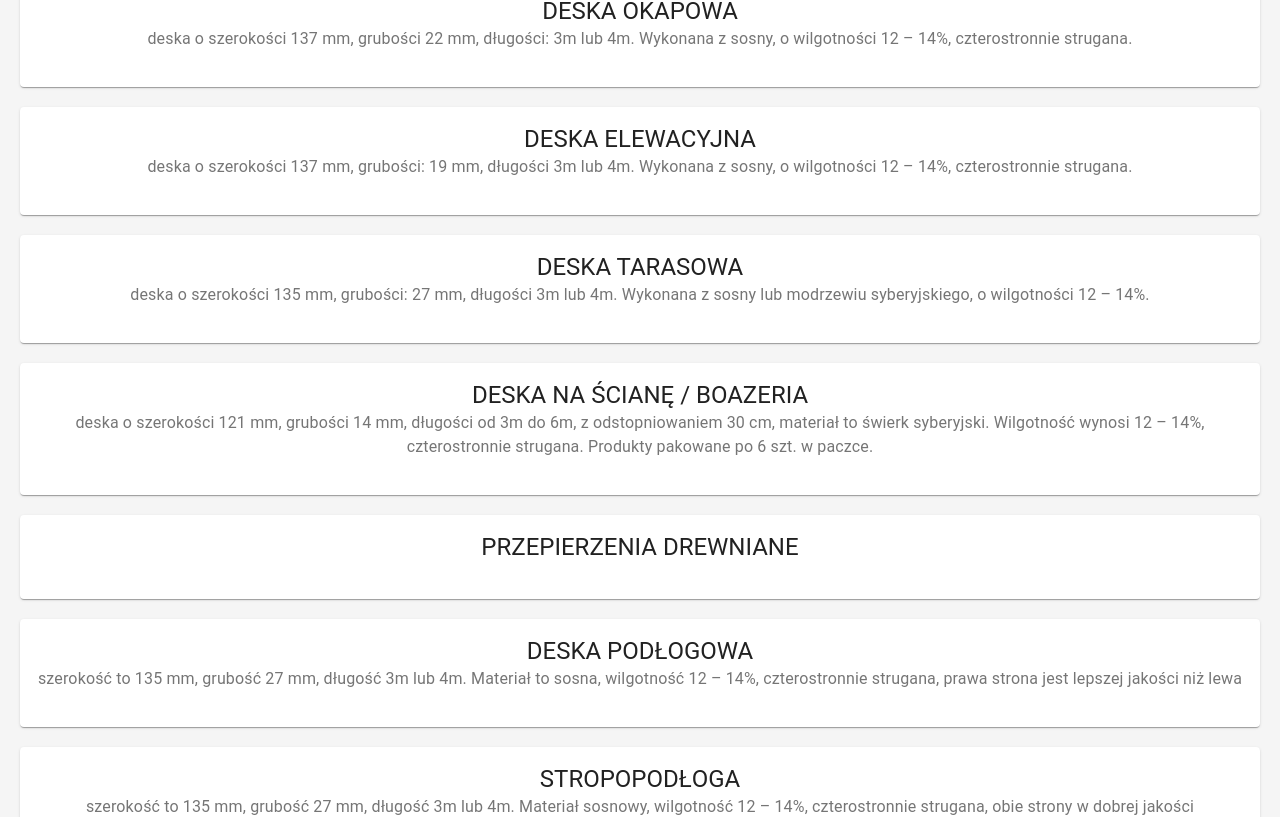
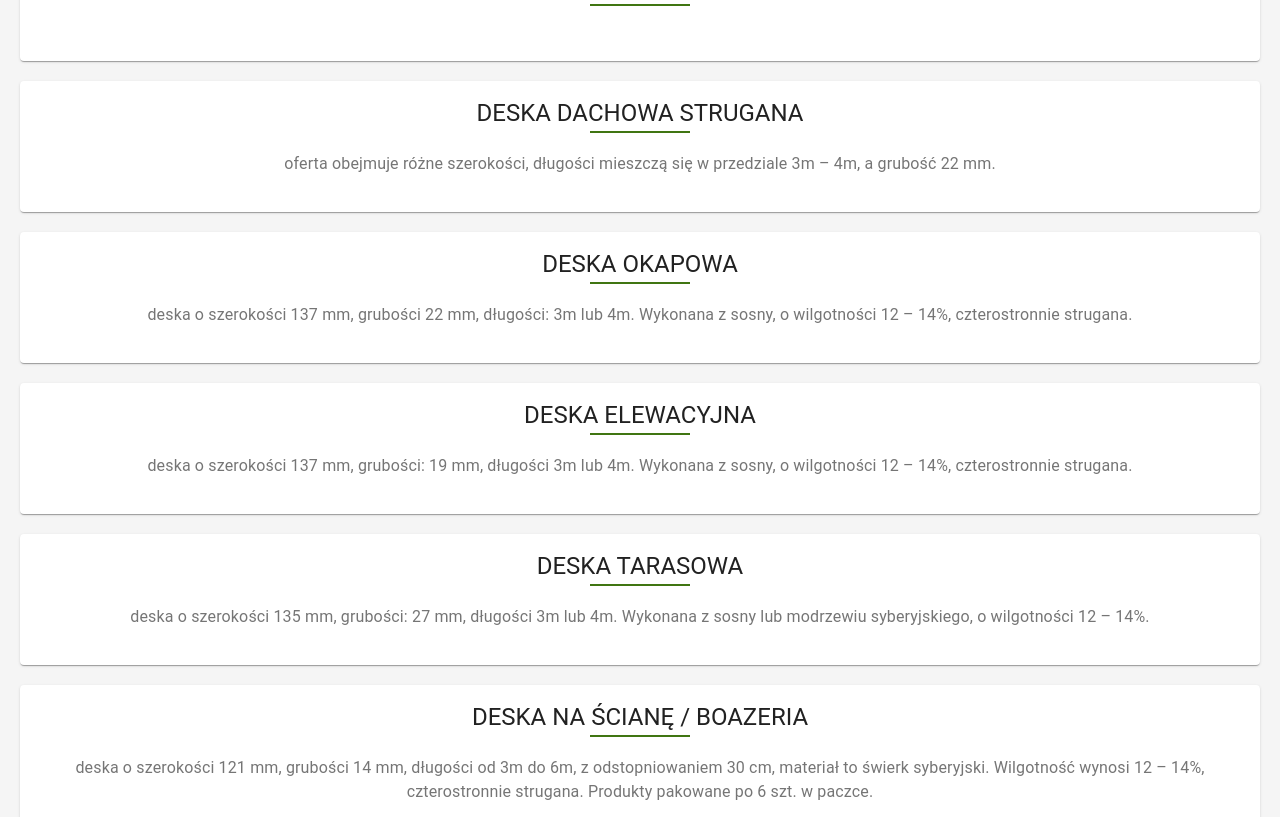
Before and after one commit to gapinska/tartak-react-project, a React (Create React App) app: page /produkty in a window 1280 px wide. Shown: the part 1792-2609 px from the top of the page. Built offline with nearby package versions, Linux system fonts and the light colour scheme.

Commit message:
project update

```diff
--- a/src/Components/Home/Home.scss
+++ b/src/Components/Home/Home.scss
@@ -383,7 +383,7 @@ $contentAfterColor: #bd965a;
 	}
 
 	.banner-text {
-		top: -27%;
+		top: -31%;
 		font-size: 62px;
 	}
 }
--- a/src/Components/Offer/Offer.scss
+++ b/src/Components/Offer/Offer.scss
@@ -2,6 +2,7 @@ $itemBtnColor: #bd965a;
 $itemBtnColorHover: (#dbb377);
 $activeBtnBgColor: #3d3d3d;
 $offerContentBgColor: #f5f5f5;
+$productItemAfterColor: #407512;
 
 .offer-content {
 	width: 100vw;
@@ -55,6 +56,26 @@ $offerContentBgColor: #f5f5f5;
 
 .product-name {
 	text-transform: uppercase;
+	position: relative;
+
+	&:after {
+		position: absolute;
+		content: "";
+		bottom: 0;
+		width: 100px;
+		height: 2px;
+		background-color: $productItemAfterColor;
+		display: block;
+		top: 34px;
+		margin-left: auto;
+		margin-right: auto;
+		left: 0;
+		right: 0;
+	}
+}
+
+.product-feature {
+	padding-top: 23px;
 }
 
 .card-item {
--- a/src/assets/products.json
+++ b/src/assets/products.json
@@ -137,13 +137,13 @@
       "id": 24,
       "category": 4,
       "name": "deska podłogowa",
-      "feature": "szerokość to 135 mm, grubość 27 mm, długość 3m lub 4m. Materiał to sosna, wilgotność 12 – 14%, czterostronnie strugana, prawa strona jest lepszej jakości niż lewa"
+      "feature": "szerokość to 135 mm, grubość 27 mm, długość 3m lub 4m. Materiał to sosna, wilgotność 12 – 14%, czterostronnie strugana, prawa strona jest lepszej jakości niż lewa."
     },
     {
       "id": 25,
       "category": 4,
       "name": "stropopodłoga",
-      "feature": "szerokość to 135 mm, grubość 27 mm, długość 3m lub 4m. Materiał sosnowy, wilgotność 12 – 14%, czterostronnie strugana, obie strony w dobrej jakości"
+      "feature": "szerokość to 135 mm, grubość 27 mm, długość 3m lub 4m. Materiał sosnowy, wilgotność 12 – 14%, czterostronnie strugana, obie strony w dobrej jakości."
     },
     {
       "id": 26,
```
